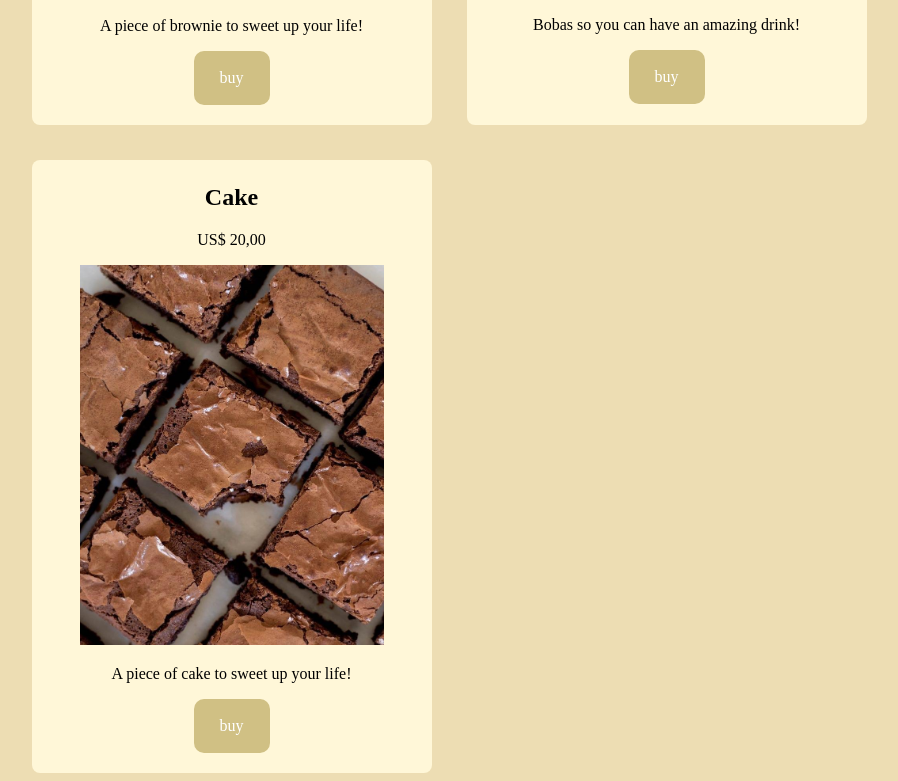
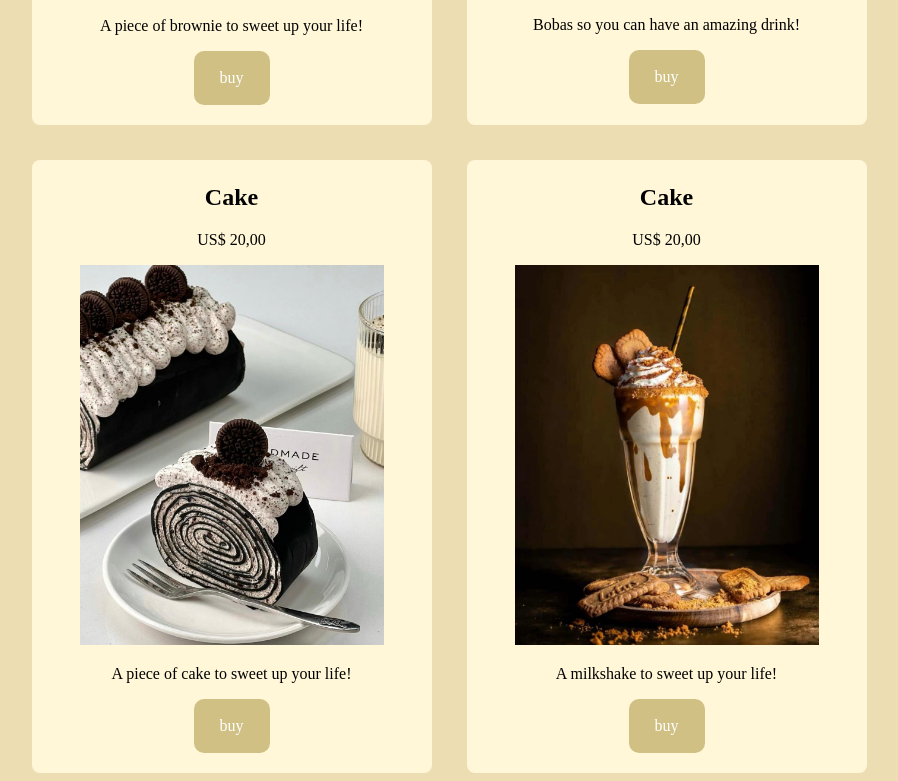
Before and after one commit to Camsyszys/Camsyszys.github.io, a plain HTML site: page Nova pasta/produtos.html in a window 1280 px wide. Shown: the part 1399-2180 px from the top of the page, without its empty margins (191-1089 px from the left). Drawn offline with Linux system fonts and the light colour scheme.

Commit message:
produtos semifinais

```diff
--- a/Nova pasta/produtos.html
+++ b/Nova pasta/produtos.html
@@ -58,8 +58,15 @@
             <div class="produtos">
                 <h2>Cake</h2>
                 <p>US$ 20,00</p>
-                <img src="/imagens/brownie.jpeg" alt="Cake">
+                <img src="/imagens/rocambole chocolate.jpeg" alt="Cake">
                 <p>A piece of cake to sweet up your life!</p>
+                <a href="#">buy</a>
+            </div>
+            <div class="produtos">
+                <h2>Cake</h2>
+                <p>US$ 20,00</p>
+                <img src="/imagens/milkshake bolacha.jpeg" alt="milkshake">
+                <p>A milkshake to sweet up your life!</p>
                 <a href="#">buy</a>
             </div>
 
```
